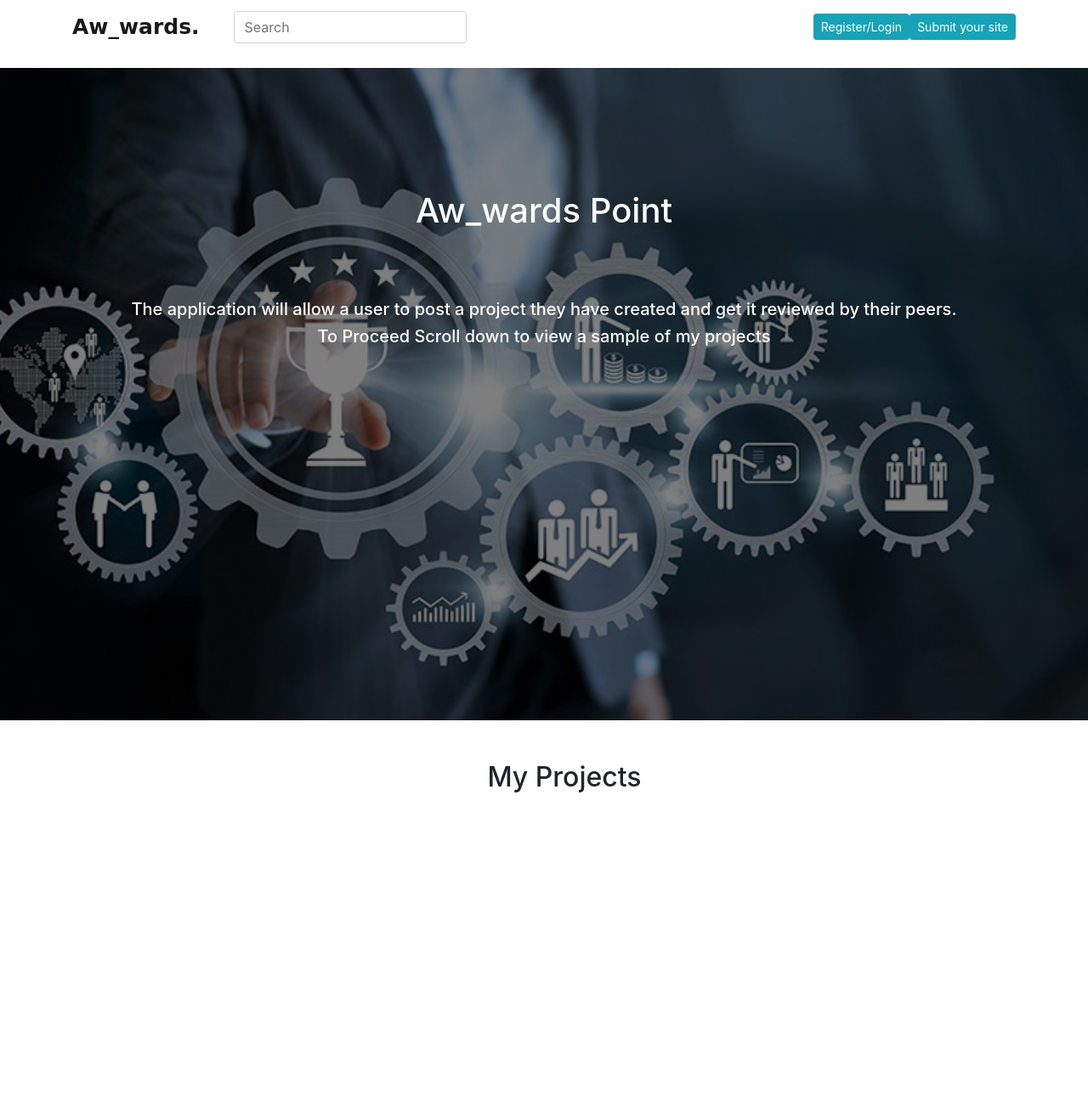
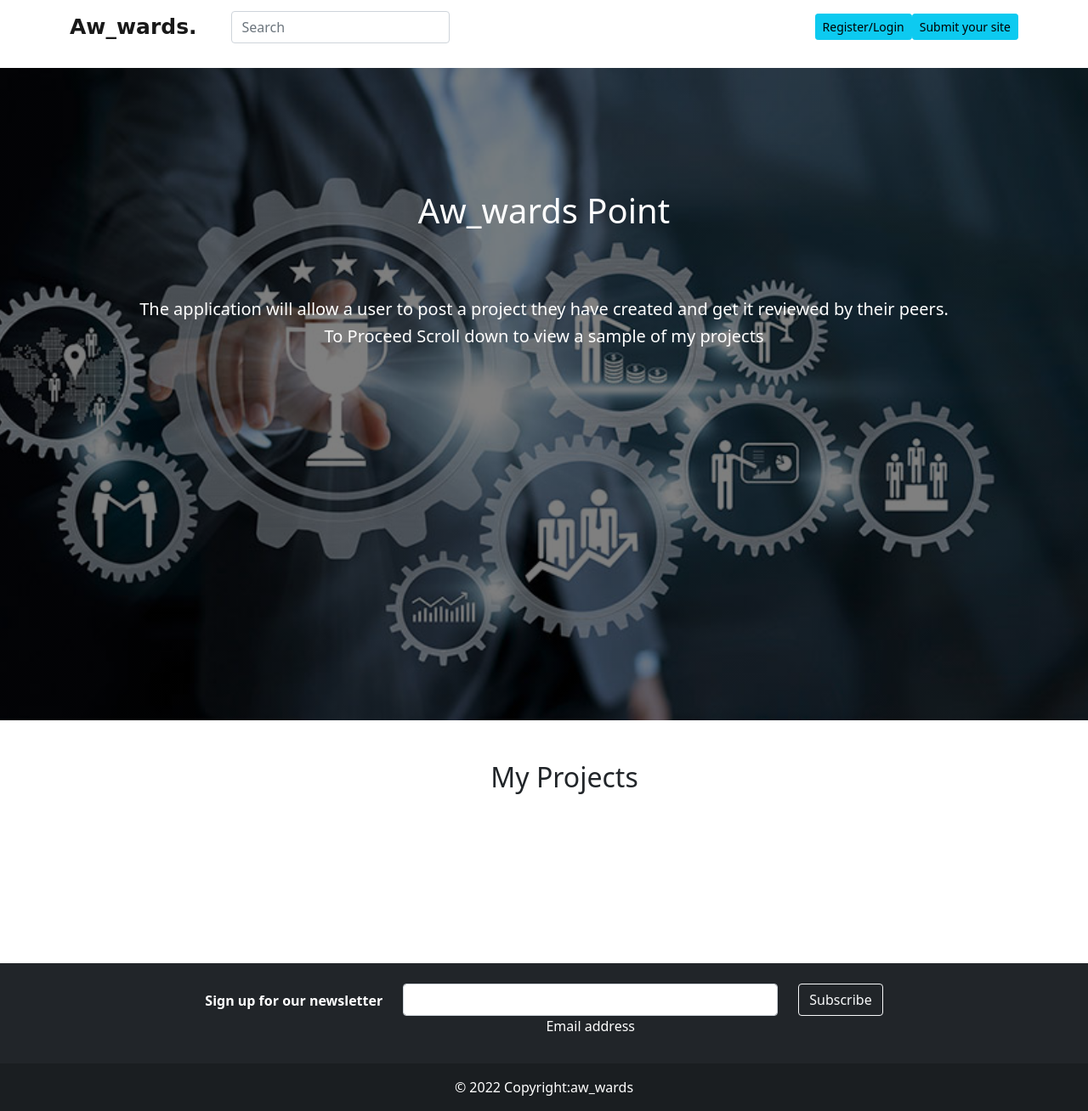
Before and after one commit to Cencious/Aw_wards, a Django app: page / in a window 1280 px wide. Shown: the whole page at 85% size. Before the commit the page ends 933 px from the top, so only its background shows below. Run offline with Django 4.2, Linux system fonts and the light colour scheme; data that the repository does not hold is empty; some libraries are stand-ins or nearby versions.

Commit message:
add boostrap

```diff
--- a/awards/templates/base.html
+++ b/awards/templates/base.html
@@ -8,15 +8,65 @@
     {% else %}
     <title> Aw-wards </title>
     {% endif %} {% block styles %} {% bootstrap_css %}
-    <link rel="stylesheet" href="{% static 'css/index.css' %}">
+    <link href="https://cdn.jsdelivr.net/npm/bootstrap@5.1.3/dist/css/bootstrap.min.css" rel="stylesheet" integrity="sha384-1BmE4kWBq78iYhFldvKuhfTAU6auU8tT94WrHftjDbrCEXSU1oBoqyl2QvZ6jIW3" crossorigin="anonymous">
     <link rel="stylesheet" href="https://fonts.googleapis.com/css?family=Roboto:300,400,500,700&display=swap"> {% endblock %}
 
 </head>
 
 <body>
+
     {% include "navbar.html" %} {% block content %} {%endblock%} {% block scripts %}
     <script src="https://ajax.googleapis.com/ajax/libs/jquery/3.2.1/jquery.min.js"></script>
+    <script src="https://cdn.jsdelivr.net/npm/bootstrap@5.1.3/dist/js/bootstrap.bundle.min.js" integrity="sha384-ka7Sk0Gln4gmtz2MlQnikT1wXgYsOg+OMhuP+IlRH9sENBO0LRn5q+8nbTov4+1p" crossorigin="anonymous"></script>
     {% bootstrap_javascript %} {% endblock %}
 </body>
+<footer class="bg-dark text-center text-white">
+    <!-- Grid container -->
+    <div class="container p-4 pb-0">
+      <!-- Section: Form -->
+      <section class="">
+        <form action="">
+          <!--Grid row-->
+          <div class="row d-flex justify-content-center">
+            <!--Grid column-->
+            <div class="col-auto">
+              <p class="pt-2">
+                <strong>Sign up for our newsletter</strong>
+              </p>
+            </div>
+            <!--Grid column-->
 
+            <!--Grid column-->
+            <div class="col-md-5 col-12">
+              <!-- Email input -->
+              <div class="form-outline form-white mb-4">
+                <input type="email" id="form5Example29" class="form-control" />
+                <label class="form-label" for="form5Example29">Email address</label>
+              </div>
+            </div>
+            <!--Grid column-->
+
+            <!--Grid column-->
+            <div class="col-auto">
+              <!-- Submit button -->
+              <button type="submit" class="btn btn-outline-light mb-4">
+                Subscribe
+              </button>
+            </div>
+            <!--Grid column-->
+          </div>
+          <!--Grid row-->
+        </form>
+      </section>
+      <!-- Section: Form -->
+    </div>
+    <!-- Grid container -->
+
+    <!-- Copyright -->
+    <div class="text-center p-3" style="background-color: rgba(0, 0, 0, 0.2);">
+      © 2022 Copyright:aw_wards
+      <a class="text-white" href="https://mdbootstrap.com/"></a>
+    </div>
+    <!-- Copyright -->
+  </footer>
 </html>
```
